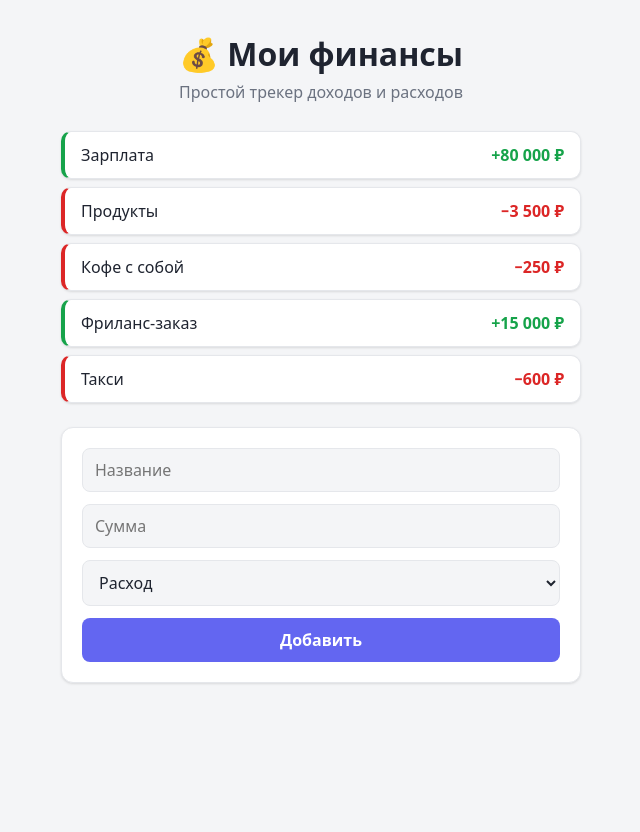
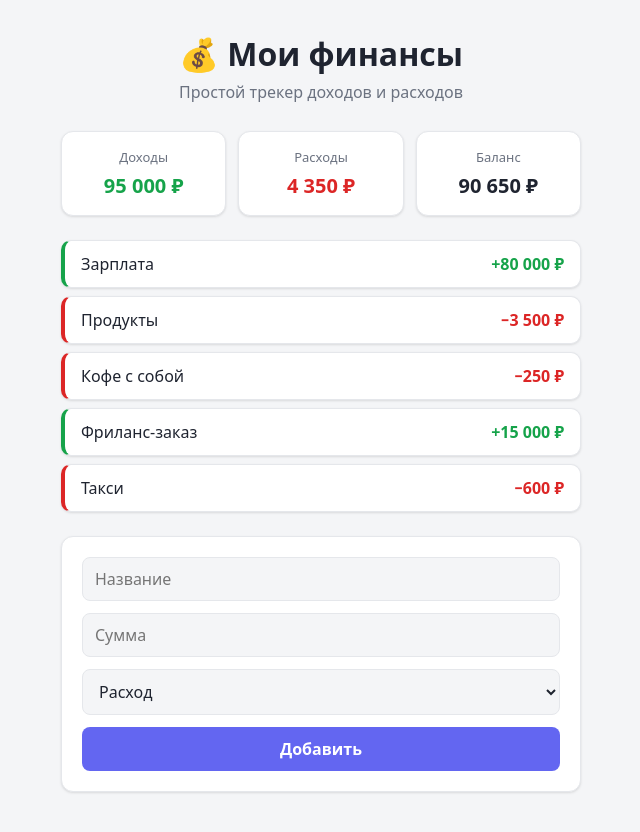
Before and after one commit to vanish-gold16/tsx_practice, a React (Vite) app: page / in a window 1280 px wide. Shown: the top 832 px of the page, without its empty margins (319-959 px from the left). Before the commit the page ends 800 px from the top, so only its background shows below. Built offline with nearby package versions, Linux system fonts and the light colour scheme.

Commit message:
feat: add Summary component to display transaction totals

```diff
--- a/src/App.tsx
+++ b/src/App.tsx
@@ -7,6 +7,7 @@ import TransactionList from "./components/TransactionList.tsx";
 import {useState} from "react";
 import type {Transaction} from "./types.ts";
 import TransactionForm from "./components/TransactionForm.tsx";
+import Summary from "./components/Summary.tsx";
 
 function App() {
     const [transactions, setTransactions] = useState<Transaction[]>(sampleTransactions)
@@ -23,6 +24,7 @@ function App() {
             </header>
 
         <main className="app__main">
+            <Summary transactions={transactions} />
             <TransactionList
                 transactions={transactions} />
             <TransactionForm
--- /dev/null
+++ b/src/components/Summary.tsx
@@ -0,0 +1,38 @@
+import type {Transaction} from "../types.ts";
+
+type SummaryProps = {
+    transactions: Transaction[]
+}
+
+export default function Summary({ transactions }: SummaryProps) {
+    const totalIncome = transactions
+        .filter(t => t.type === 'income')
+        .reduce((sum, t) => sum + t.amount, 0)
+    const totalExpense = transactions
+        .filter(t => t.type === 'expense')
+        .reduce((sum, t) => sum + t.amount, 0)
+    const balance = totalIncome - totalExpense
+
+    return (
+        <div className="summary">
+            <div className="summary__card">
+                <div className="summary__label">Доходы</div>
+                <div className="summary__value summary__value--income">
+                    {totalIncome.toLocaleString('ru-RU')} ₽
+                </div>
+            </div>
+            <div className="summary__card">
+                <div className="summary__label">Расходы</div>
+                <div className="summary__value summary__value--expense">
+                    {totalExpense.toLocaleString('ru-RU')} ₽
+                </div>
+            </div>
+            <div className="summary__card">
+                <div className="summary__label">Баланс</div>
+                <div className="summary__value summary__value--balance">
+                    {balance.toLocaleString('ru-RU')} ₽
+                </div>
+            </div>
+        </div>
+    )
+}
```
